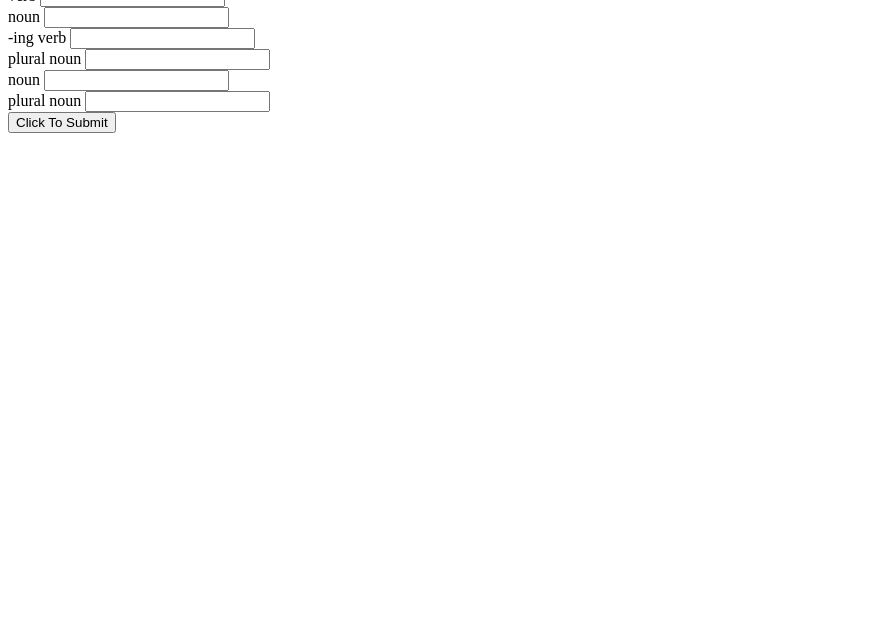
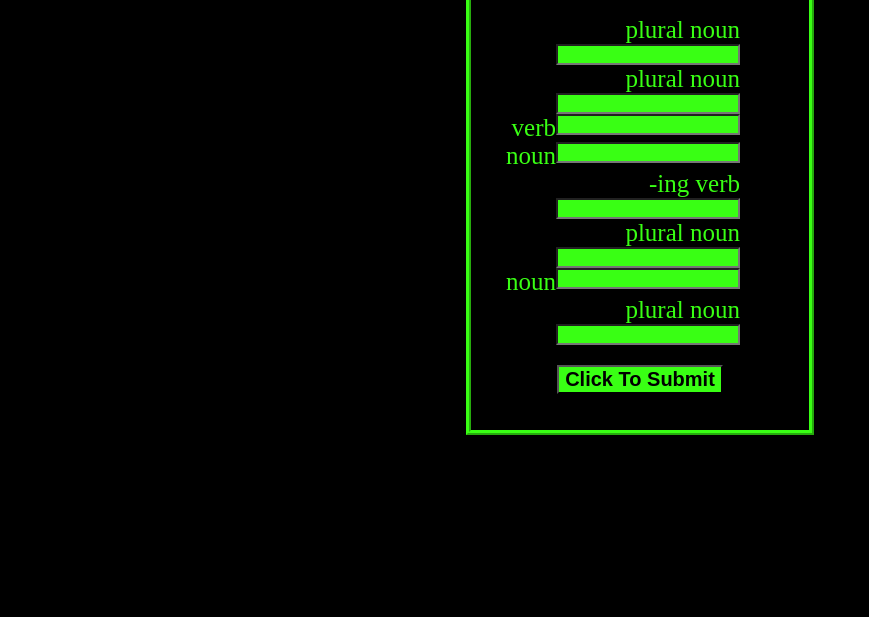
Before and after one commit to janellemellor/madlib-game, a plain HTML site: page index.html in a window 1280 px wide. Shown: the part 183-800 px from the top of the page, without its empty margins (0-869 px from the left). Drawn offline with Linux system fonts and the light colour scheme.

Commit message:
add style to madlib

```diff
--- a/index.html
+++ b/index.html
@@ -9,6 +9,7 @@
 <body>
 <header><h1><strong>Arcade Mad Lib</strong></h1></header>
 
+<fieldset class = "words">
 <h2>Fill in the Blanks</h2>
 
 <div><label> plural noun
@@ -51,9 +52,12 @@
 </label>
 </div>
 
-<div>
-    <button id = "button" class ="button"> Click To Submit</button>
-</div></div>
+<div id = "button">
+    <button class ="button"><strong>Click To Submit</strong></button></div>
+</fieldset>
+
+
+
 
 <p class = "hidden" id = "hidden"> When I go to the arcade with my <span id= "nounOne"></span> there are lots of games to play. I spend lots of time there with my friends. In the game X-Men you can be different <span id= "nounTwo"></span>. The point of the game is to <span id= "verbOne"></span> every robot. You also need to save people. Then you can
 go to the next level.
--- a/main.css
+++ b/main.css
@@ -1,5 +1,72 @@
+* {
+    cursor: pointer;
+}
+
+header {
+  text-align: center;
+}
+
+body {
+    color: #39ff14;
+    background-color: black;
+    font-family: inherit;
+}
+
+.words{
+    display: block;
+    align-content: center;
+    background-color: black;
+    color: #39ff14;
+    border: ridge 5px #39ff14;
+    font-size: 25px;
+    width: 300px;
+    margin-left: auto;
+    margin-right: auto;
+}
+
+label{
+    display: inline-block;
+    float: left;
+    clear: left;
+    width: 250px;
+    text-align: right;
+
+}
+
+input {
+  display: inline-block;
+  float: right;
+  background-color: #39ff14;
+  font-size: 13px;
+  text-align: center;
+}
+
+.button {
+    display: inline-block;
+    margin: 20px;
+    background-color: #39ff14;
+    font-size: 20px;
+}
+
+#button {
+    text-align: center;
+}
+
+div {
+
+}
+
+p {
+    color: #39ff14;
+    font-size: 20px;
+}
+
+span {
+    font-weight: bold;
+    font-size: 25px;
+}
+
+
 .hidden {
     display: none;
 }
-
-/*Go to this link to learn how to hide content with better accessibility: https://gomakethings.com/hidden-content-for-better-a11y/#hiding-the-link
```
